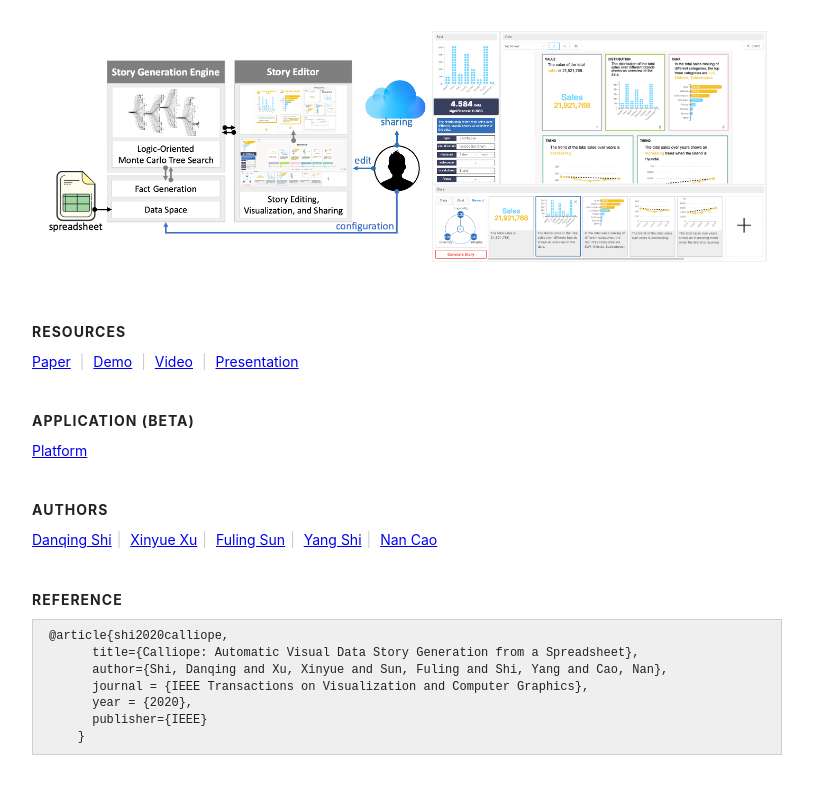
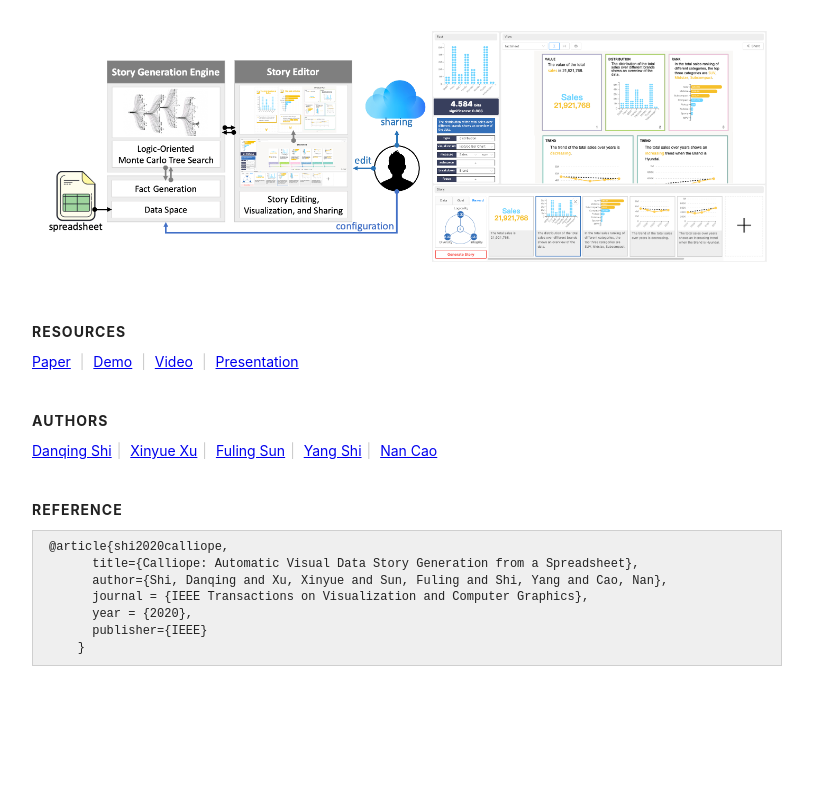
Before and after one commit to datacalliope/datacalliope.github.io, a plain HTML site: page index.html in a window 1280 px wide. Shown: the part 746-1531 px from the top of the page, without its empty margins (233-1046 px from the left). After the commit the page ends 1442 px from the top, so only its background shows below. Drawn offline with Linux system fonts and the light colour scheme.

Commit message:
update resource

```diff
--- a/index.html
+++ b/index.html
@@ -54,14 +54,14 @@
     <a href="https://vimeo.com/478736226" target="_blank">Presentation</a>
   </div>
 </section>
-<section>
+<!-- <section>
   <h2>Application (Beta)</h2>
   <div class="responsive-content">
-    <a href="https://datacalliope.com" target="_blank">Platform</a>
+    <a href="https://datacalliope.com" target="_blank">Platform</a> -->
     <!-- <span class="sep"></span>
     <a href="https://lite.datacalliope.com" target="_blank">Lite</a> -->
-  </div>
-</section>
+  <!-- </div>
+</section> -->
 <section>
   <h2>Authors</h2>
   <a href="https://sdq.ai" target="_blank">Danqing Shi</a><span class="sep"></span>
```
